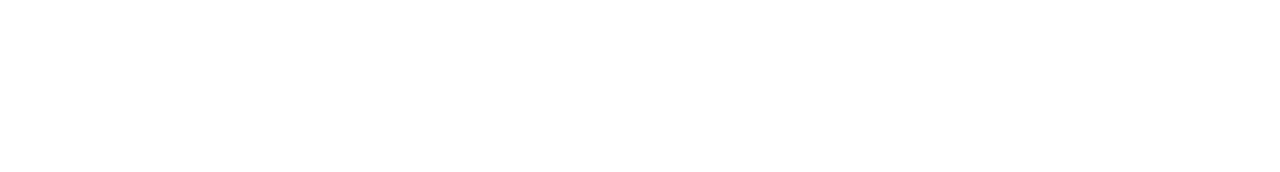
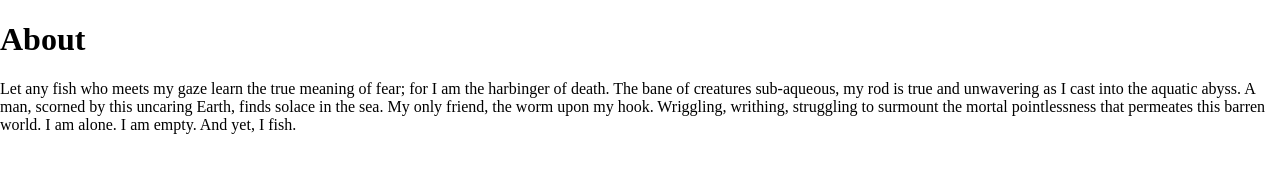
Before and after one commit to ola2207/Oblig1, a plain HTML site: page about/about.html in a window 1280 px wide. Drawn offline with Linux system fonts and the light colour scheme.

Commit message:
Update about.html

```diff
--- a/about/about.html
+++ b/about/about.html
@@ -7,5 +7,15 @@
 		<title>About</title>
 		<link href="../style.css" rel="stylesheet" />
 	</head>
-	<body></body>
+	<body>
+		<h1>About</h1>
+		<p>
+			Let any fish who meets my gaze learn the true meaning of fear; for I am the
+			harbinger of death. The bane of creatures sub-aqueous, my rod is true and
+			unwavering as I cast into the aquatic abyss. A man, scorned by this uncaring
+			Earth, finds solace in the sea. My only friend, the worm upon my hook.
+			Wriggling, writhing, struggling to surmount the mortal pointlessness that
+			permeates this barren world. I am alone. I am empty. And yet, I fish.
+		</p>
+	</body>
 </html>
```
